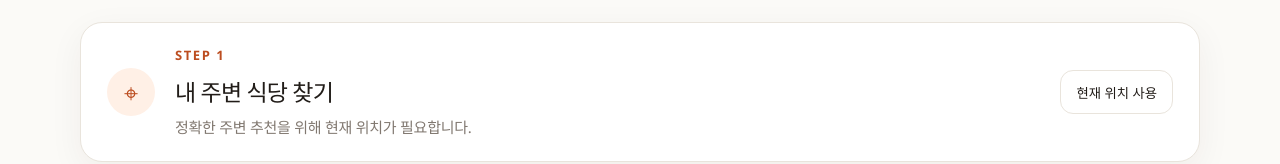
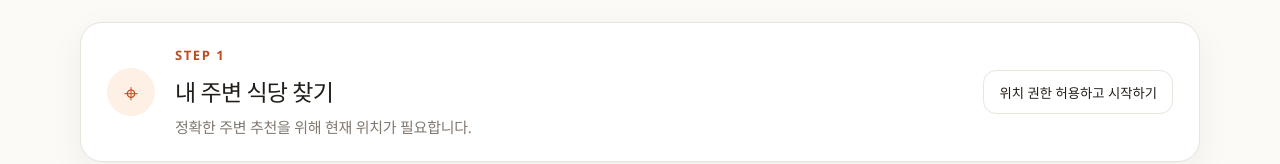
Before and after one commit to JJK03/BobJebi, a React (Vite) app: page / in a window 1280 px wide. Shown: the part 572-736 px from the top of the page. Built offline with nearby package versions, Linux system fonts and the light colour scheme; a web font is replaced by a local one.

Commit message:
feat: 위치 권한 요청 문구 개선

```diff
--- a/src/components/LocationRequest.tsx
+++ b/src/components/LocationRequest.tsx
@@ -59,7 +59,7 @@ export function LocationRequest({ status, onRequest }: LocationRequestProps) {
             ? '위치 새로고침'
             : status === 'denied'
               ? '위치 권한 다시 확인'
-            : '현재 위치 사용'}
+            : '위치 권한 허용하고 시작하기'}
       </button>
     </section>
   )
```
